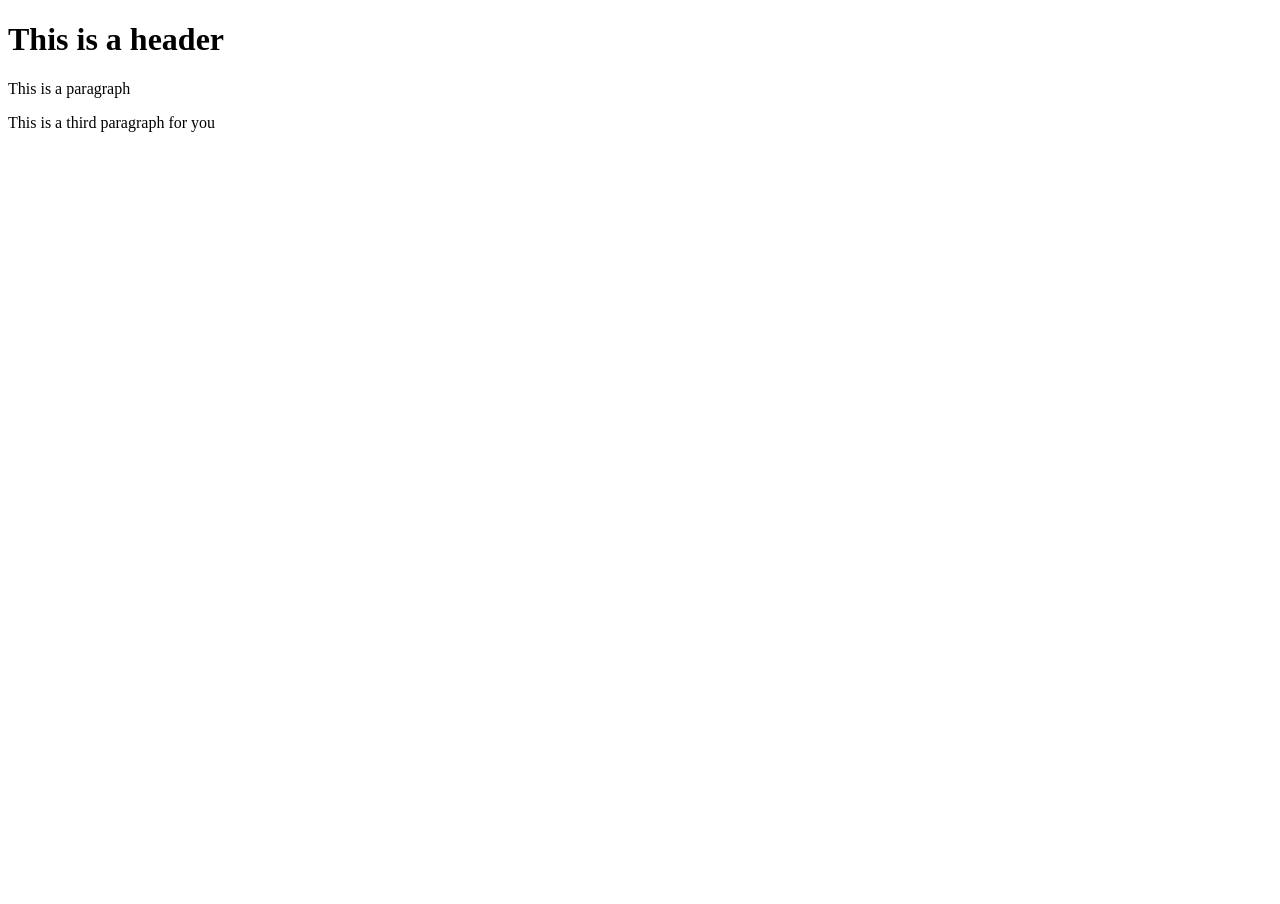
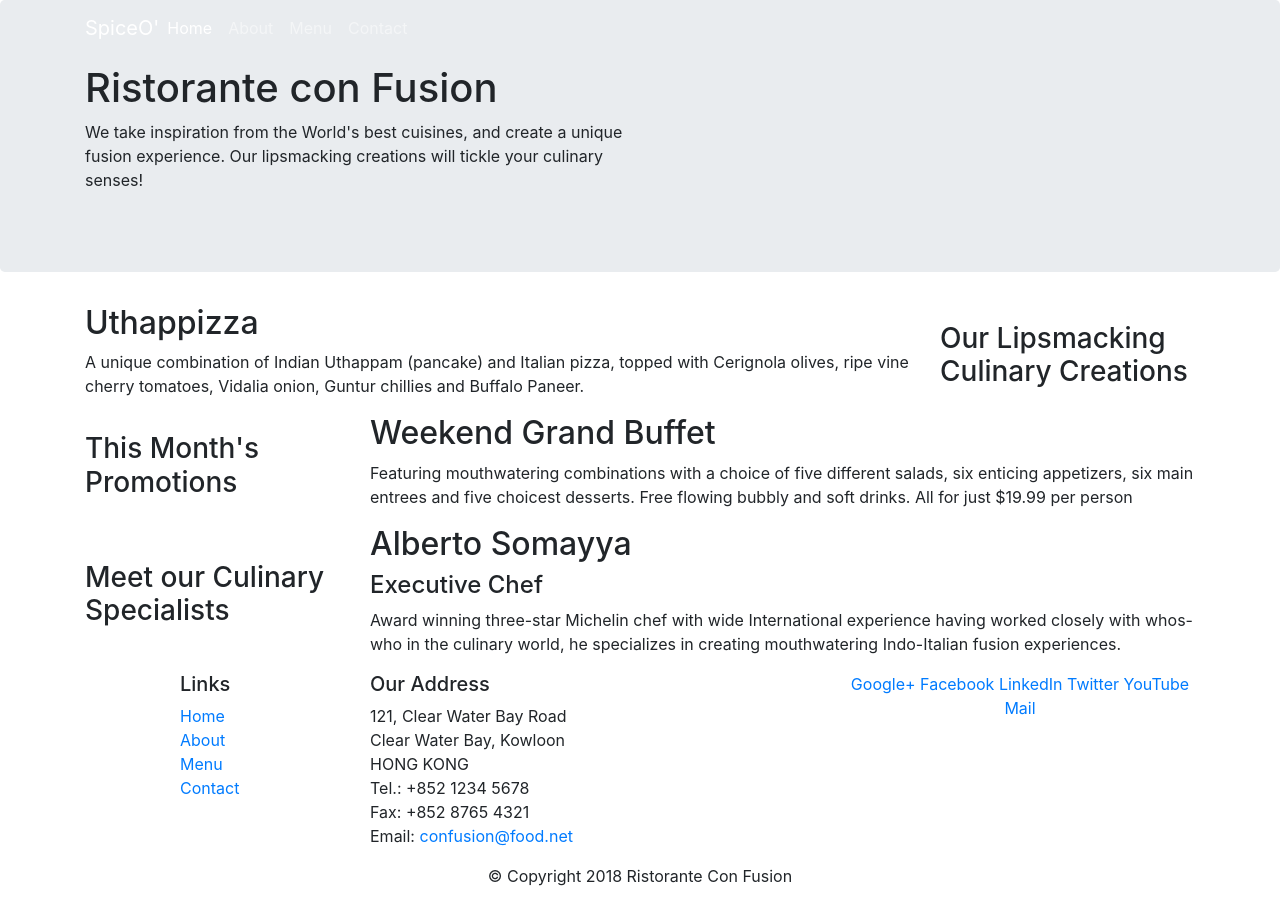
Before and after one commit to yatin428/RestaurantWebsite-WebDev-Project, a website: page index.html in a window 1280 px wide. Before the commit the page ends 800 px from the top, so only its background shows below. Drawn offline with nearby package versions, Linux system fonts and the light colour scheme.

Commit message:
Add files via upload
Navbar and breadcrumbs changes in Project website

```diff
--- a/index.html
+++ b/index.html
@@ -1,11 +1,131 @@
 <!DOCTYPE html>
+<html lang="en">
+
+<head>
+      <!-- Required meta tags always come first -->
+      <meta charset="utf-8">
+      <meta name="viewport" content="width=device-width, initial-scale=1, shrink-to-fit=no">
+      <meta http-equiv="x-ua-compatible" content="ie=edge">
+
+      <!-- Bootstrap CSS -->
+      <link rel="stylesheet" href="node_modules/bootstrap/dist/css/bootstrap.min.css">
+      <link rel="stylesheet" href="css/styles.css">
+    <title>Ristorante Con Fusion</title>
+</head>
+
+<body>
+    <nav class="navbar navbar-dark navbar-expand-sm fixed-top">
+        <div class="container">
+            <button class="navbar-toggler" type="button" data-toggle="collapse" data-target="#navbar">
+              <span class="navbar-toggler-icon"></span>
+            </button>
+            <a class="navbar-brand mr-auto" href="./index.html">SpiceO'</a>
+            <div class="collapse navbar-collapse" id="navbar">
+            <ul class="navbar-nav mr-auto">
+                <li class="nav-item active"><a class="nav-link" href="./index.html">Home</a></li>
+                <li class="nav-item"><a class="nav-link" href="./aboutus.html">About</a></li>
+                <li class="nav-item"><a class="nav-link" href="#">Menu</a></li>
+                <li class="nav-item"><a class="nav-link" href="#">Contact</a></li>
+
+            </ul>
+         </div>
+        </div>
+    </nav>
+
+    <header class="jumbotron">
+        <div class="container">
+            <div class="row row-header">
+                <div class="col-12 col-sm-6">
+                    <h1>Ristorante con Fusion</h1>
+                    <p>We take inspiration from the World's best cuisines, and create a unique fusion experience. Our lipsmacking creations will tickle your culinary senses!</p>
+                </div>
+                <div class="col-12 col-sm">
+                </div>
+            </div>
+        </div>
+    </header>
+
+    <div class="container">
+        <div class="row row-content align-items-center">
+            <div class="col-12  order-sm-last col-md-3">
+                <h3>Our Lipsmacking Culinary Creations</h3>
+            </div>
+            <div class="col-12 col-sm order-sm-first col-md">
+                <h2>Uthappizza</h2>
+                <p>A unique combination of Indian Uthappam (pancake) and Italian pizza, topped with Cerignola olives, ripe vine cherry tomatoes, Vidalia onion, Guntur chillies and Buffalo Paneer.</p>
+            </div>
+        </div>
+
+
+        <div class="row row-content align-items-center">
+            <div class="col-12 col-sm-4 col-md-3">
+
+                <h3>This Month's Promotions</h3>
+            </div>
+            <div class="col-12 col-sm col-md">
+                <h2>Weekend Grand Buffet</h2>
+                <p>Featuring mouthwatering combinations with a choice of five different salads, six enticing appetizers, six main entrees and five choicest desserts. Free flowing bubbly and soft drinks. All for just $19.99 per person </p>
+            </div>
+        </div>
+
+        <div class="row row-content align-items-center">
+            <div class="col-12 col-sm-4 order-sm-first col-md-3">
+                <h3>Meet our Culinary Specialists</h3>
+            </div>
+            <div class="col-12 col-sm order-sm-last col-md">
+                <h2>Alberto Somayya</h2>
+                <h4>Executive Chef</h4>
+                <p>Award winning three-star Michelin chef with wide International experience having worked closely with whos-who in the culinary world, he specializes in creating mouthwatering Indo-Italian fusion experiences. </p>
+            </div>
+        </div>
+    </div>
+
+    <footer class="footer">
+        <div class="container">
+            <div class="row">
+                <div class="col-4 offset-1 col-sm-2">
+                    <h5>Links</h5>
+                    <ul class="list-unstyled">
+                        <li><a href="#">Home</a></li>
+                        <li><a href="./aboutus.html">About</a></li>
+                        <li><a href="#">Menu</a></li>
+                        <li><a href="#">Contact</a></li>
+                    </ul>
+                </div>
+                <div class="col-7 col-sm-5">
+                    <h5>Our Address</h5>
+                    <address>
+		              121, Clear Water Bay Road<br>
+		              Clear Water Bay, Kowloon<br>
+		              HONG KONG<br>
+		              Tel.: +852 1234 5678<br>
+		              Fax: +852 8765 4321<br>
+		              Email: <a href="mailto:confusion@food.net">confusion@food.net</a>
+		           </address>
+                </div>
+                <div class="col-sm-4">
+                    <div class="text-center">
+                        <a href="http://google.com/+">Google+</a>
+                        <a href="http://www.facebook.com/profile.php?id=">Facebook</a>
+                        <a href="http://www.linkedin.com/in/">LinkedIn</a>
+                        <a href="http://twitter.com/">Twitter</a>
+                        <a href="http://youtube.com/">YouTube</a>
+                        <a href="mailto:">Mail</a>
+                    </div>
+                </div>
+           </div>
+           <div class="row justify-content-center">
+                <div class="col-auto">
+                    <p>© Copyright 2018 Ristorante Con Fusion</p>
+                </div>
+           </div>
+        </div>
+    </footer>
+     <!-- jQuery first, then Popper.js, then Bootstrap JS. -->
+     <script src="node_modules/jquery/dist/jquery.slim.min.js"></script>
+     <script src="node_modules/popper.js/dist/umd/popper.min.js"></script>
+     <script src="node_modules/bootstrap/dist/js/bootstrap.min.js"></script>
+
+</body>
+
 </html>
-<head>
-
-</head>
-<body>
-    <h1>This is a header</h1>
-    <p>This is a paragraph</p>
-    <p>This is a third paragraph for you</p>
-</body>
-</html>
```
Also changed, not shown: aboutus.html (added, +138 -0 lines).
